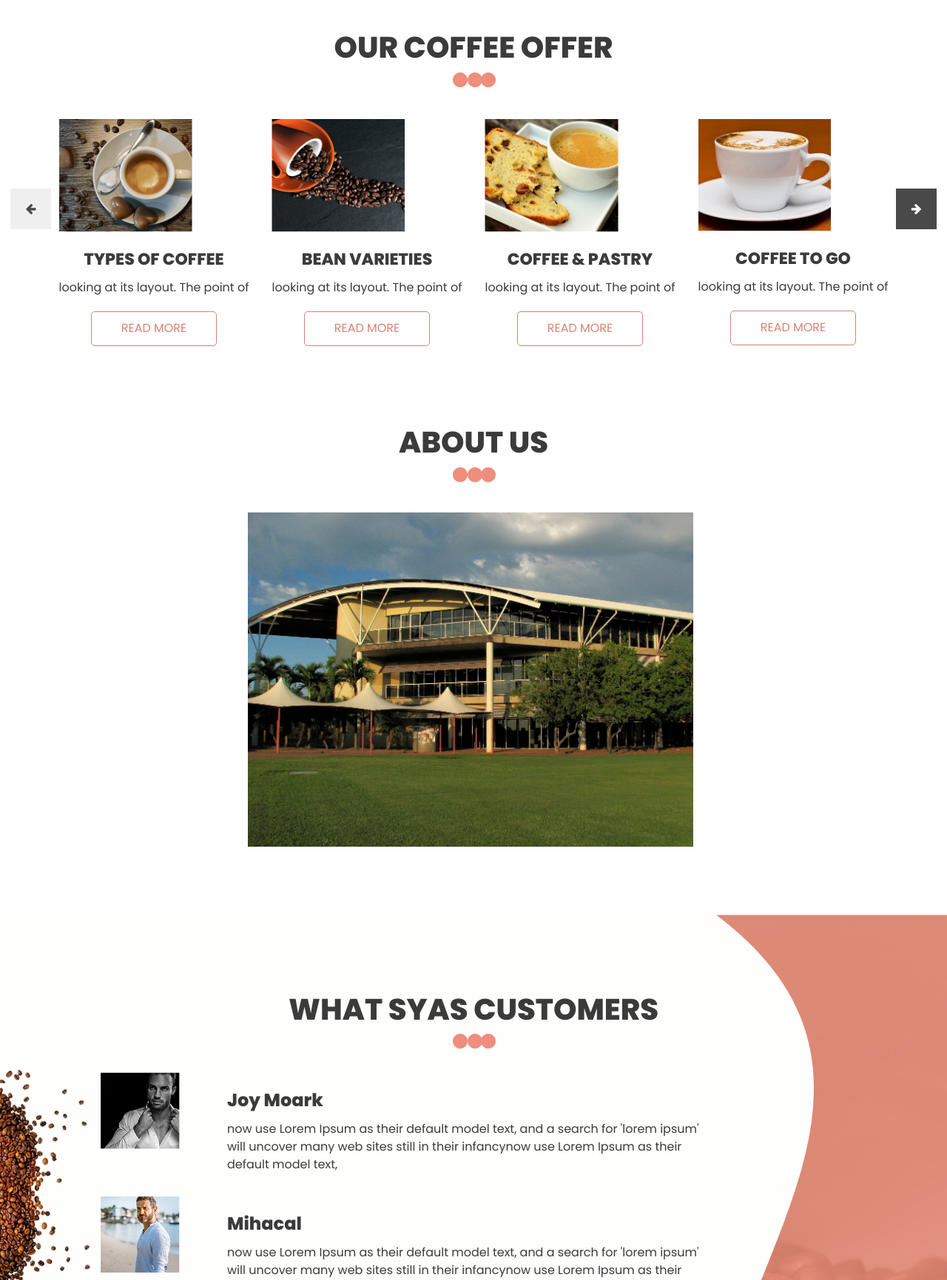
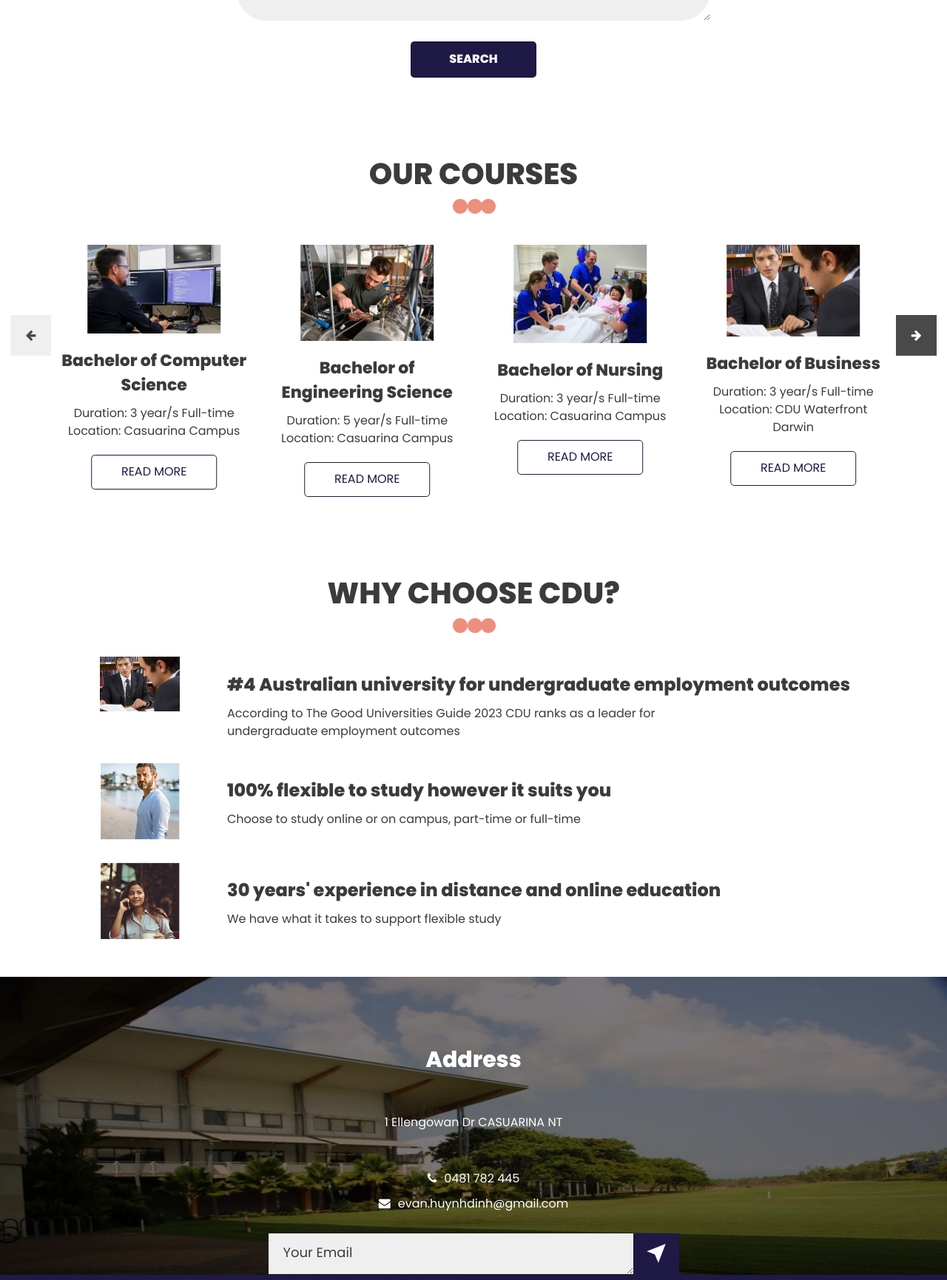
Before and after one commit to HDMTri/Group164, a plain HTML site: page index.html in a window 1280 px wide. Shown: the part 893-2624 px from the top of the page at 74% size. Drawn offline with nearby package versions, Linux system fonts and the light colour scheme; files whose address does not match are found by name.

Commit message:
update for index and contact
update for index and contact

```diff
--- a/css/style.css
+++ b/css/style.css
@@ -215,7 +215,7 @@ button {
 .header_section {
     width: 100%;
     float: left;
-    background-image: url(../images/cdubanner.jpg);
+    background-image: url(../images/banner2.jpg);
     height: auto;
     background-size: 100%;
     background-repeat: no-repeat;
@@ -224,7 +224,7 @@ button {
 .header_bg {
     width: 100%;
     float: left;
-    background-image: url(../images/header-bg.png);
+    background-image: url(../images/cdubanner.jpg);
     height: auto;
     background-size: 100%;
     background-repeat: no-repeat;
@@ -288,7 +288,7 @@ button {
 .login_bt li a {
     float: left;
     font-size: 18px;
-    color: #d98473;
+    color: #1F1945;
     text-transform: uppercase;
     padding: 0px 0px 0px 50px;
 }
@@ -326,7 +326,7 @@ button {
     width: 100%;
     float: left;
     font-size: 24px;
-    color: #e38773;
+    color: orange;
     font-weight: bold;
 }
 
@@ -353,7 +353,7 @@ button {
     width: 100%;
     float: left;
     font-size: 18px;
-    background-color: #d48272;
+    background-color: #1F1945;
     color: #fefefd;
     text-align: center;
     padding: 12px;
@@ -427,6 +427,8 @@ button {
     width: 100%;
     float: left;
     text-align: center;
+    padding-right: 100px;
+    padding-bottom: 50px;
 }
 
 
@@ -463,9 +465,9 @@ button {
     text-align: center;
 }
 
-.coffee_img img {
+.courses_img img {
     width: 100%;
-    float: left;
+    float: middle;
 }
 
 .types_text {
@@ -499,10 +501,10 @@ button {
     width: 100%;
     float: left;
     font-size: 16px;
-    color: #d78373;
+    color: #1F1945;
     text-align: center;
     border-radius: 5px;
-    border: 1px solid #d78373;
+    border: 1px solid #1F1945;
     text-transform: uppercase;
     padding: 8px;
 }
@@ -639,7 +641,6 @@ button {
 .client_section {
     width: 100%;
     float: left;
-    background-image: url(../images/client-bg.png);
     height: auto;
     background-size: 100% 100%;
     padding-bottom: 50px;
@@ -827,7 +828,7 @@ textarea#comment.massage-bt::placeholder {
     text-align: center;
     font-size: 16px;
     color: #fefefd;
-    background-color: #d07d6b;
+    background-color: #1F1945;
     padding: 10px;
     text-transform: uppercase;
     margin-top: 20px;
@@ -858,7 +859,7 @@ textarea#comment.massage-bt::placeholder {
     width: 100%;
     float: left;
     height: auto;
-    background-image: url(../images/footer-bg.png);
+    background-image: url(../images/bg.jpg);
     background-size: 100% 100%;
     padding: 90px 0px 0px 0px;
 }
@@ -991,7 +992,7 @@ textarea#comment.update_mail::placeholder {
     color: #ffffff;
     font-size: 16px;
     padding: 13px 0px 14px 0px;
-    background-color: #d07d6b;
+    background-color: #1F1945;
     text-transform: uppercase;
     text-align: center;
 }
@@ -1010,7 +1011,7 @@ textarea#comment.update_mail::placeholder {
 .copyright_section {
     width: 100%;
     float: left;
-    background-color: #d07d6b;
+    background-color: #1F1945;
     height: auto;
 }
 
--- a/index.html
+++ b/index.html
@@ -45,7 +45,7 @@
                         <a class="nav-link" href="about.html">About</a>
                      </li>
                      <li class="nav-item">
-                        <a class="nav-link" href="coffees.html">Coffees</a>
+                        <a class="nav-link" href="coffees.html">Courses</a>
                      </li>
                      <li class="nav-item">
                         <a class="nav-link" href="shop.html">Shop</a>
@@ -140,11 +140,15 @@
          <!-- banner section end -->
       </div>
       <!-- header section end -->
+      <div class="mail_section_1">
+         <textarea class="massage-bt" placeholder="Search for courses" rows="5" id="comment" name="search"></textarea>
+         <div class="send_bt"><a href="#">Search</a></div>
+      </div>
       <!-- coffee section start -->
       <div class="coffee_section layout_padding">
          <div class="container">
             <div class="row">
-               <h1 class="coffee_taital">OUR Coffee OFFER</h1>
+               <h1 class="coffee_taital">Our courses</h1>
                <div class="bulit_icon"><img src="images/bulit-icon.png"></div>
             </div>
          </div>
@@ -155,27 +159,27 @@
                      <div class="container-fluid">
                         <div class="row">
                            <div class="col-lg-3 col-md-6">
-                              <div class="coffee_img"><img src="images/img-1.png"></div>
-                              <h3 class="types_text">TYPES OF COFFEE</h3>
-                              <p class="looking_text">looking at its layout. The point of</p>
+                              <div class="courses_img"><img src="images\cducs.jpg"></div>
+                              <h3 class="types_text"> Bachelor of Computer Science</h3>
+                              <p class="looking_text">Duration: 3 year/s Full-time<br>Location: Casuarina Campus</p>
                               <div class="read_bt"><a href="#">Read More</a></div>
                            </div>
                            <div class="col-lg-3 col-md-6">
-                              <div class="coffee_img"><img src="images/img-2.png"></div>
-                              <h3 class="types_text">BEAN VARIETIES</h3>
-                              <p class="looking_text">looking at its layout. The point of</p>
+                              <div class="courses_img"><img src="images/cdue.jpg"></div>
+                              <h3 class="types_text">Bachelor of Engineering Science</h3>
+                              <p class="looking_text">Duration: 5 year/s Full-time<br>Location: Casuarina Campus</p>
                               <div class="read_bt"><a href="#">Read More</a></div>
                            </div>
                            <div class="col-lg-3 col-md-6">
-                              <div class="coffee_img"><img src="images/img-3.png"></div>
-                              <h3 class="types_text">COFFEE & PASTRY</h3>
-                              <p class="looking_text">looking at its layout. The point of</p>
+                              <div class="courses_img"><img src="images/cdun.jpg"></div>
+                              <h3 class="types_text">Bachelor of Nursing</h3>
+                              <p class="looking_text">Duration: 3 year/s Full-time<br>Location: Casuarina Campus</p>
                               <div class="read_bt"><a href="#">Read More</a></div>
                            </div>
                            <div class="col-lg-3 col-md-6">
-                              <div class="coffee_img"><img src="images/img-4.png"></div>
-                              <h3 class="types_text">COFFEE TO GO</h3>
-                              <p class="looking_text">looking at its layout. The point of</p>
+                              <div class="courses_img"><img src="images/cdub.jpg"></div>
+                              <h3 class="types_text">Bachelor of Business</h3>
+                              <p class="looking_text">Duration: 3 year/s Full-time<br>Location: CDU Waterfront Darwin</p>
                               <div class="read_bt"><a href="#">Read More</a></div>
                            </div>
                         </div>
@@ -185,27 +189,27 @@
                      <div class="container-fluid">
                         <div class="row">
                            <div class="col-lg-3 col-md-6">
-                              <div class="coffee_img"><img src="images/img-1.png"></div>
-                              <h3 class="types_text">TYPES OF COFFEE</h3>
-                              <p class="looking_text">looking at its layout. The point of</p>
+                              <div class="courses_img"><img src="images\cducs.jpg"></div>
+                              <h3 class="types_text"> Bachelor of Computer Science</h3>
+                              <p class="looking_text">Duration: 3 year/s Full-time<br>Location: Casuarina Campus</p>
                               <div class="read_bt"><a href="#">Read More</a></div>
                            </div>
                            <div class="col-lg-3 col-md-6">
-                              <div class="coffee_img"><img src="images/img-2.png"></div>
-                              <h3 class="types_text">BEAN VARIETIES</h3>
-                              <p class="looking_text">looking at its layout. The point of</p>
+                              <div class="courses_img"><img src="images/cdue.jpg"></div>
+                              <h3 class="types_text">Bachelor of Engineering Science</h3>
+                              <p class="looking_text">Duration: 5 year/s Full-time<br>Location: Casuarina Campus</p>
                               <div class="read_bt"><a href="#">Read More</a></div>
                            </div>
                            <div class="col-lg-3 col-md-6">
-                              <div class="coffee_img"><img src="images/img-3.png"></div>
-                              <h3 class="types_text">COFFEE & PASTRY</h3>
-                              <p class="looking_text">looking at its layout. The point of</p>
+                              <div class="courses_img"><img src="images/cdun.jpg"></div>
+                              <h3 class="types_text">Bachelor of Nursing</h3>
+                              <p class="looking_text">Duration: 3 year/s Full-time<br>Location: Casuarina Campus</p>
                               <div class="read_bt"><a href="#">Read More</a></div>
                            </div>
                            <div class="col-lg-3 col-md-6">
-                              <div class="coffee_img"><img src="images/img-4.png"></div>
-                              <h3 class="types_text">COFFEE TO GO</h3>
-                              <p class="looking_text">looking at its layout. The point of</p>
+                              <div class="courses_img"><img src="images/cdub.jpg"></div>
+                              <h3 class="types_text">Bachelor of Business</h3>
+                              <p class="looking_text">Duration: 3 year/s Full-time<br>Location: CDU Waterfront Darwin</p>
                               <div class="read_bt"><a href="#">Read More</a></div>
                            </div>
                         </div>
@@ -215,27 +219,27 @@
                      <div class="container-fluid">
                         <div class="row">
                            <div class="col-lg-3 col-md-6">
-                              <div class="coffee_img"><img src="images/img-1.png"></div>
-                              <h3 class="types_text">TYPES OF COFFEE</h3>
-                              <p class="looking_text">looking at its layout. The point of</p>
+                              <div class="courses_img"><img src="images\cducs.jpg"></div>
+                              <h3 class="types_text"> Bachelor of Computer Science</h3>
+                              <p class="looking_text">Duration: 3 year/s Full-time<br>Location: Casuarina Campus</p>
                               <div class="read_bt"><a href="#">Read More</a></div>
                            </div>
                            <div class="col-lg-3 col-md-6">
-                              <div class="coffee_img"><img src="images/img-2.png"></div>
-                              <h3 class="types_text">BEAN VARIETIES</h3>
-                              <p class="looking_text">looking at its layout. The point of</p>
+                              <div class="courses_img"><img src="images/cdue.jpg"></div>
+                              <h3 class="types_text">Bachelor of Engineering Science</h3>
+                              <p class="looking_text">Duration: 5 year/s Full-time<br>Location: Casuarina Campus</p>
                               <div class="read_bt"><a href="#">Read More</a></div>
                            </div>
                            <div class="col-lg-3 col-md-6">
-                              <div class="coffee_img"><img src="images/img-3.png"></div>
-                              <h3 class="types_text">COFFEE & PASTRY</h3>
-                              <p class="looking_text">looking at its layout. The point of</p>
+                              <div class="courses_img"><img src="images/cdun.jpg"></div>
+                              <h3 class="types_text">Bachelor of Nursing</h3>
+                              <p class="looking_text">Duration: 3 year/s Full-time<br>Location: Casuarina Campus</p>
                               <div class="read_bt"><a href="#">Read More</a></div>
                            </div>
                            <div class="col-lg-3 col-md-6">
-                              <div class="coffee_img"><img src="images/img-4.png"></div>
-                              <h3 class="types_text">COFFEE TO GO</h3>
-                              <p class="looking_text">looking at its layout. The point of</p>
+                              <div class="courses_img"><img src="images/cdub.jpg"></div>
+                              <h3 class="types_text">Bachelor of Business</h3>
+                              <p class="looking_text">Duration: 3 year/s Full-time<br>Location: CDU Waterfront Darwin</p>
                               <div class="read_bt"><a href="#">Read More</a></div>
                            </div>
                         </div>
@@ -252,38 +256,23 @@
          </div>
       </div>
       <!-- coffee section end -->
-      <!-- about section start -->
-      <div class="about_section layout_padding">
-         <div class="container">
-            <div class="row">
-               <div class="col-md-12">
-                  <h1 class="about_taital">About Us</h1>
-                  <div class="bulit_icon"><img src="images/bulit-icon.png"></div>
-               </div>
-            </div>
-            <div class="about_section_2 layout_padding">
-               <div class="image_iman"><img src="images/aboutcdu.jpg" class="about_img"></div>
-            </div>
-         </div>
-      </div>
-      <!-- about section end -->
       <!-- client section start -->
       <div class="client_section layout_padding">
          <div class="container">
             <div class="row">
                <div class="col-md-12">
-                  <h1 class="about_taital">What syas customers</h1>
+                  <h1 class="about_taital">Why choose CDU?</h1>
                   <div class="bulit_icon"><img src="images/bulit-icon.png"></div>
                </div>
             </div>
             <div class="client_section_2">
                <div class="client_taital_main">
                   <div class="client_left">
-                     <div class="client_img"><img src="images/client-img1.png"></div>
+                     <div class="client_img"><img src="images/cdub.jpg"></div>
                   </div>
                   <div class="client_right">
-                     <h3 class="moark_text">Joy Moark</h3>
-                     <p class="client_text">now use Lorem Ipsum as their default model text, and a search for 'lorem ipsum' will uncover many web sites still in their infancynow use Lorem Ipsum as their default model text, </p>
+                     <h3 class="moark_text">#4 Australian university for undergraduate employment outcomes</h3>
+                     <p class="client_text">According to The Good Universities Guide 2023 CDU ranks as a leader for undergraduate employment outcomes</p>
                   </div>
                </div>
                <div class="client_taital_main">
@@ -291,8 +280,8 @@
                      <div class="client_img"><img src="images/client-img2.png"></div>
                   </div>
                   <div class="client_right">
-                     <h3 class="moark_text">Mihacal</h3>
-                     <p class="client_text">now use Lorem Ipsum as their default model text, and a search for 'lorem ipsum' will uncover many web sites still in their infancynow use Lorem Ipsum as their default model text, </p>
+                     <h3 class="moark_text">100% flexible to study however it suits you</h3>
+                     <p class="client_text">Choose to study online or on campus, part-time or full-time</p>
                   </div>
                </div>
                <div class="client_taital_main">
@@ -300,97 +289,35 @@
                      <div class="client_img"><img src="images/client-img3.png"></div>
                   </div>
                   <div class="client_right">
-                     <h3 class="moark_text">Uliya den</h3>
-                     <p class="client_text">now use Lorem Ipsum as their default model text, and a search for 'lorem ipsum' will uncover many web sites still in their infancynow use Lorem Ipsum as their default model text, </p>
+                     <h3 class="moark_text">30 years' experience in distance and online education</h3>
+                     <p class="client_text">We have what it takes to support flexible study</p>
                   </div>
                </div>
             </div>
          </div>
       </div>
       <!-- client section end -->
-      <!-- blog section start -->
-      <div class="blog_section layout_padding">
-         <div class="container">
-            <div class="row">
-               <div class="col-md-12">
-                  <h1 class="about_taital">Our Blog</h1>
-                  <div class="bulit_icon"><img src="images/bulit-icon.png"></div>
-               </div>
-            </div>
-            <div class="blog_section_2">
-               <div class="row">
-                  <div class="col-md-6">
-                     <div class="blog_box">
-                        <div class="blog_img"><img src="images/blog-img1.png"></div>
-                        <h4 class="date_text">05 April</h4>
-                        <h4 class="prep_text">PREP TECHNIQUES Coffee</h4>
-                        <p class="lorem_text">distracted by the readable content of a page when looking at its layout. The point of using Lorem Ipsum is that it has a moredistracted by the readable content of a page when looking at its layout. The point of using Lorem Ipsum is that it has a more</p>
-                     </div>
-                     <div class="read_bt"><a href="#">Read More</a></div>
-                  </div>
-                  <div class="col-md-6">
-                     <div class="blog_box">
-                        <div class="blog_img"><img src="images/blog-img2.png"></div>
-                        <h4 class="date_text">05 April</h4>
-                        <h4 class="prep_text">PREP TECHNIQUES Coffee</h4>
-                        <p class="lorem_text">distracted by the readable content of a page when looking at its layout. The point of using Lorem Ipsum is that it has a moredistracted by the readable content of a page when looking at its layout. The point of using Lorem Ipsum is that it has a more</p>
-                     </div>
-                     <div class="read_bt"><a href="#">Read More</a></div>
-                  </div>
-               </div>
-            </div>
-         </div>
-      </div>
-      <!-- blog section end -->
-      <!-- contact section start -->
-      <div class="contact_section layout_padding">
-         <div class="container">
-            <div class="row">
-               <div class="col-sm-12">
-                  <h1 class="contact_taital">Get In Touch</h1>
-                  <div class="bulit_icon"><img src="images/bulit-icon.png"></div>
-               </div>
-            </div>
-         </div>
-         <div class="container-fluid">
-            <div class="contact_section_2">
-               <div class="row">
-                  <div class="col-md-12">
-                     <div class="mail_section_1">
-                        <input type="text" class="mail_text" placeholder="Your Name" name="Your Name">
-                        <input type="text" class="mail_text" placeholder="Your Email" name="Your Email">
-                        <input type="text" class="mail_text" placeholder="Your Phone" name="Your Phone">
-                        <textarea class="massage-bt" placeholder="Massage" rows="5" id="comment" name="Massage"></textarea>
-                        <div class="send_bt"><a href="#">SEND</a></div>
-                     </div>
-                  </div>
-                  <div class="map_main">
-                     <div class="map-responsive">
-                        <iframe src="https://www.google.com/maps/embed?pb=!1m14!1m12!1m3!1d3573.7236854353077!2d130.8690238477571!3d-12.37133113481252!2m3!1f0!2f0!3f0!3m2!1i1024!2i768!4f13.1!5e0!3m2!1sen!2sau!4v1684924935868!5m2!1sen!2sau" width="250" height="500" frameborder="0" style="border:0; width: 100%;" allowfullscreen=""></iframe>
-                     </div>
-                  </div>
-               </div>
-            </div>
-         </div>
-      </div>
-      <!-- contact section end -->
+
+
+
+
       <!-- footer section start -->
       <div class="footer_section layout_padding">
          <div class="container">
             <div class="row">
                <div class="col-md-12">
                   <h1 class="address_text">Address</h1>
-                  <p class="footer_text">here, content here', making it look like readable English. Many desktop publishing packages and web page editors now use </p>
+                  <p class="footer_text">1 Ellengowan Dr CASUARINA NT</p>
                   <div class="location_text">
                      <ul>
                         <li>
                            <a href="#">
-                           <i class="fa fa-phone" aria-hidden="true"></i><span class="padding_left_10">+01 1234567890</span>
+                           <i class="fa fa-phone" aria-hidden="true"></i><span class="padding_left_10">0481 782 445</span>
                            </a>
                         </li>
                         <li>
                            <a href="#">
-                           <i class="fa fa-envelope" aria-hidden="true"></i><span class="padding_left_10">demo@gmail.com</span>
+                           <i class="fa fa-envelope" aria-hidden="true"></i><span class="padding_left_10">evan.huynhdinh@gmail.com</span>
                            </a>
                         </li>
                      </ul>
```
Also changed, not shown: contact.html (+9 -8 lines), images/banner1.jpg (added), images/banner2.jpg (added), images/bg.jpg (added), images/cdub.jpg (added), images/cdubackground.jpg (added), images/cdubanner.jpg, images/cdubg.jpg (added), images/cducs.jpg (added), images/cdue.jpg (added), images/cdun.jpg (added).
